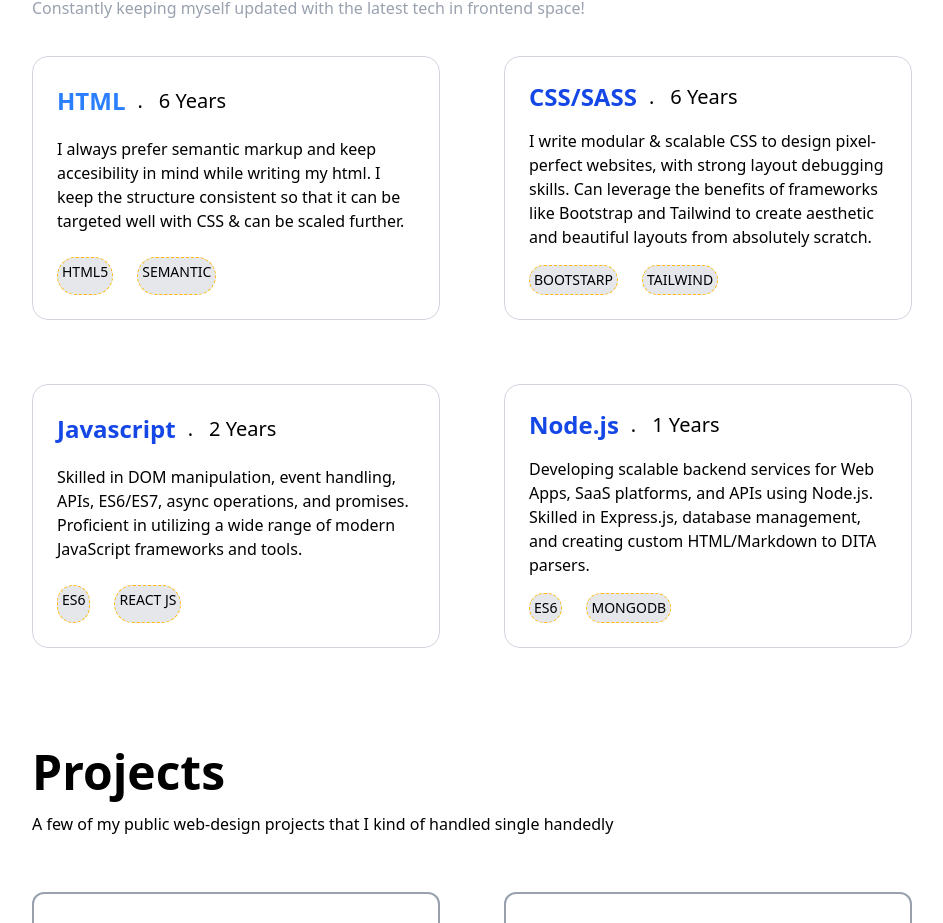
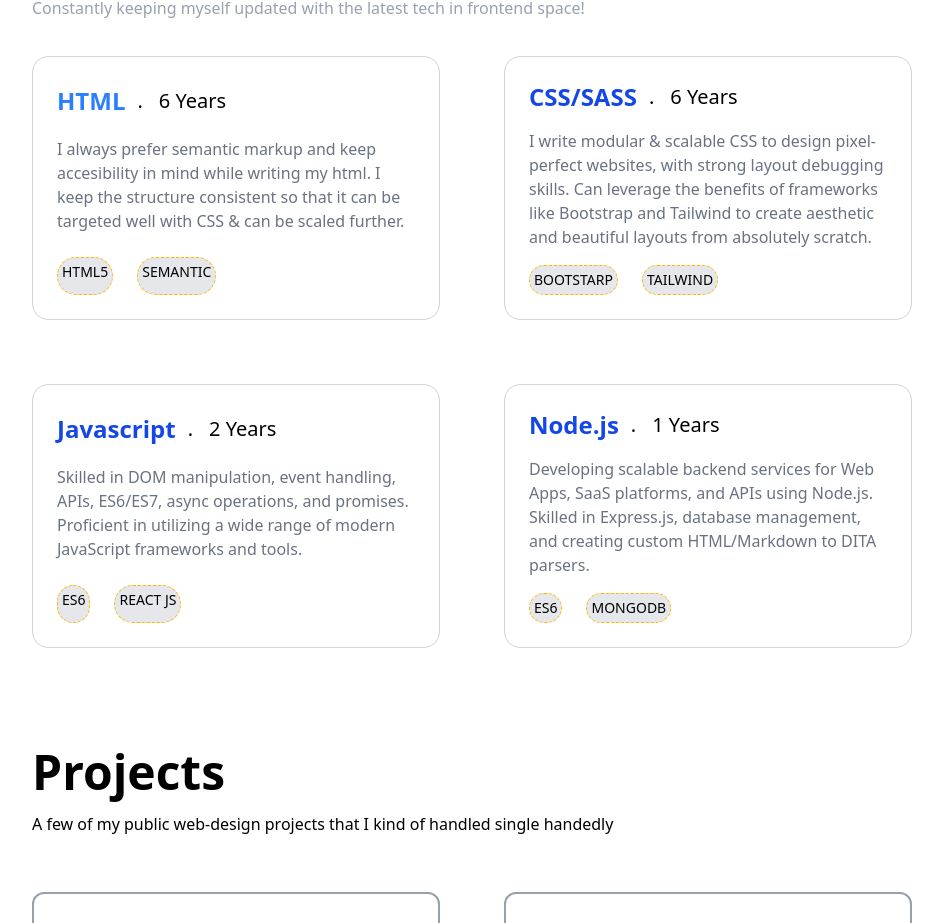
Before and after one commit to ochepo1/React.Js-Portfolio-, a React (Vite) app: page / in a window 1280 px wide. Shown: the part 856-1779 px from the top of the page, without its empty margins (168-1111 px from the left). Built offline with nearby package versions, Linux system fonts and the light colour scheme.

Commit message:
new changes

```diff
--- a/src/Components/SkillSection.jsx
+++ b/src/Components/SkillSection.jsx
@@ -19,7 +19,7 @@ const SkillSection = () => {
               <span>6 Years</span>
             </div>
           </div>
-          <span>
+          <span className="text-gray-500">
             I always prefer semantic markup and keep accesibility in mind while
             writing my html. I keep the structure consistent so that it can be
             targeted well with CSS & can be scaled further.
@@ -41,7 +41,7 @@ const SkillSection = () => {
               <span>6 Years</span>
             </div>
           </div>
-          <span>
+          <span className="text-gray-500">
             I write modular & scalable CSS to design pixel-perfect websites,
             with strong layout debugging skills. Can leverage the benefits of
             frameworks like Bootstrap and Tailwind to create aesthetic and
@@ -64,7 +64,7 @@ const SkillSection = () => {
               <span>2 Years</span>
             </div>
           </div>
-          <span>
+          <span className="text-gray-500">
             Skilled in DOM manipulation, event handling, APIs, ES6/ES7, async
             operations, and promises. Proficient in utilizing a wide range of
             modern JavaScript frameworks and tools.
@@ -86,7 +86,7 @@ const SkillSection = () => {
               <span>1 Years</span>
             </div>
           </div>
-          <span>
+          <span className="text-gray-500">
             Developing scalable backend services for Web Apps, SaaS platforms,
             and APIs using Node.js. Skilled in Express.js, database management,
             and creating custom HTML/Markdown to DITA parsers.
```
